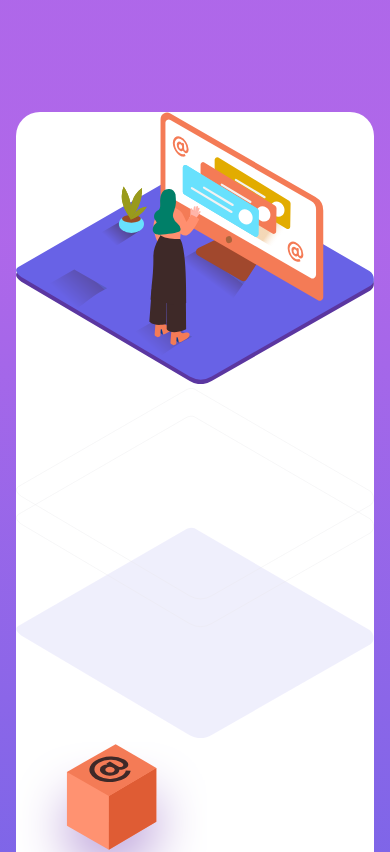
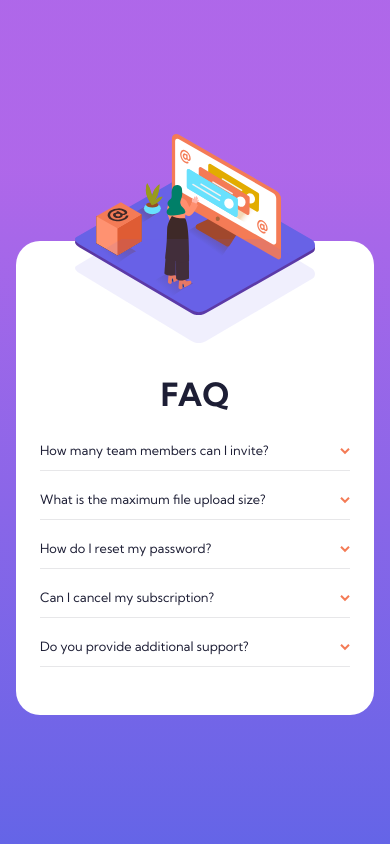
Before and after one commit to GabeGar/faq-accordion-component, a React (Vite) app: page / in a window 390 px wide. Shown: the top 852 px of the page. Built offline with nearby package versions, Linux system fonts and the light colour scheme.

Commit message:
removes resizing screen bug - refactors func logic for aforementioned

```diff
--- a/src/App.jsx
+++ b/src/App.jsx
@@ -11,14 +11,14 @@ import FAQSection from "./components/FAQSection";
 
 import data from "./json/faq.json";
 
-const setViewPortForDesktopOrMobile = () => {
-    if (window.innerWidth >= 986) false;
-    if (window.innerWidth < 986) true;
+const initIsViewPortMobile = () => {
+    if (window.innerWidth >= 986) return false;
+    if (window.innerWidth < 986) return true;
 };
 
 const App = () => {
     const [isViewPortMobile, setIsViewPortMobile] = useState(() =>
-        setViewPortForDesktopOrMobile()
+        initIsViewPortMobile()
     );
     const [currentAnswerId, setCurrentAnswerID] = useState(null);
     const { faq } = data;
--- a/src/index.css
+++ b/src/index.css
@@ -28,10 +28,6 @@
     margin: 0;
     padding: 0;
     box-sizing: border-box;
-}
-
-img {
-    max-width: 100%;
 }
 
 .page {
```
